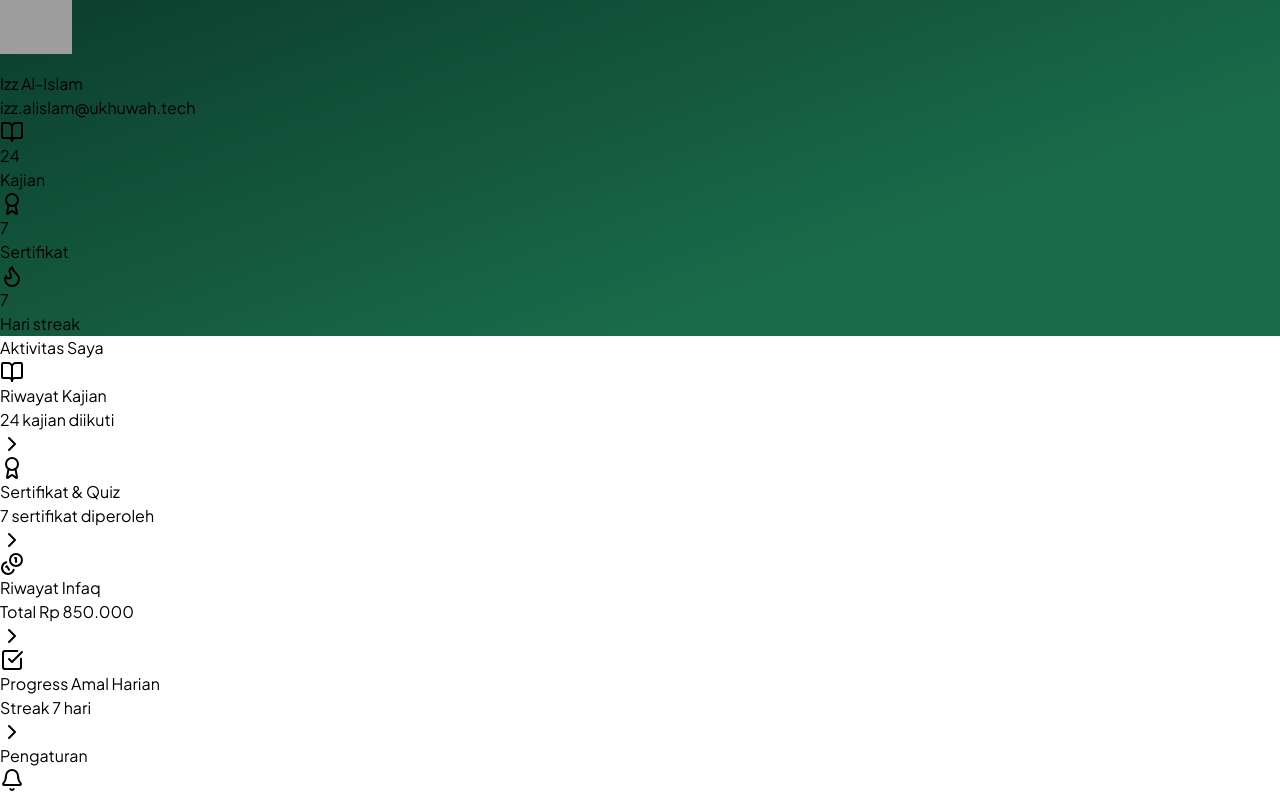
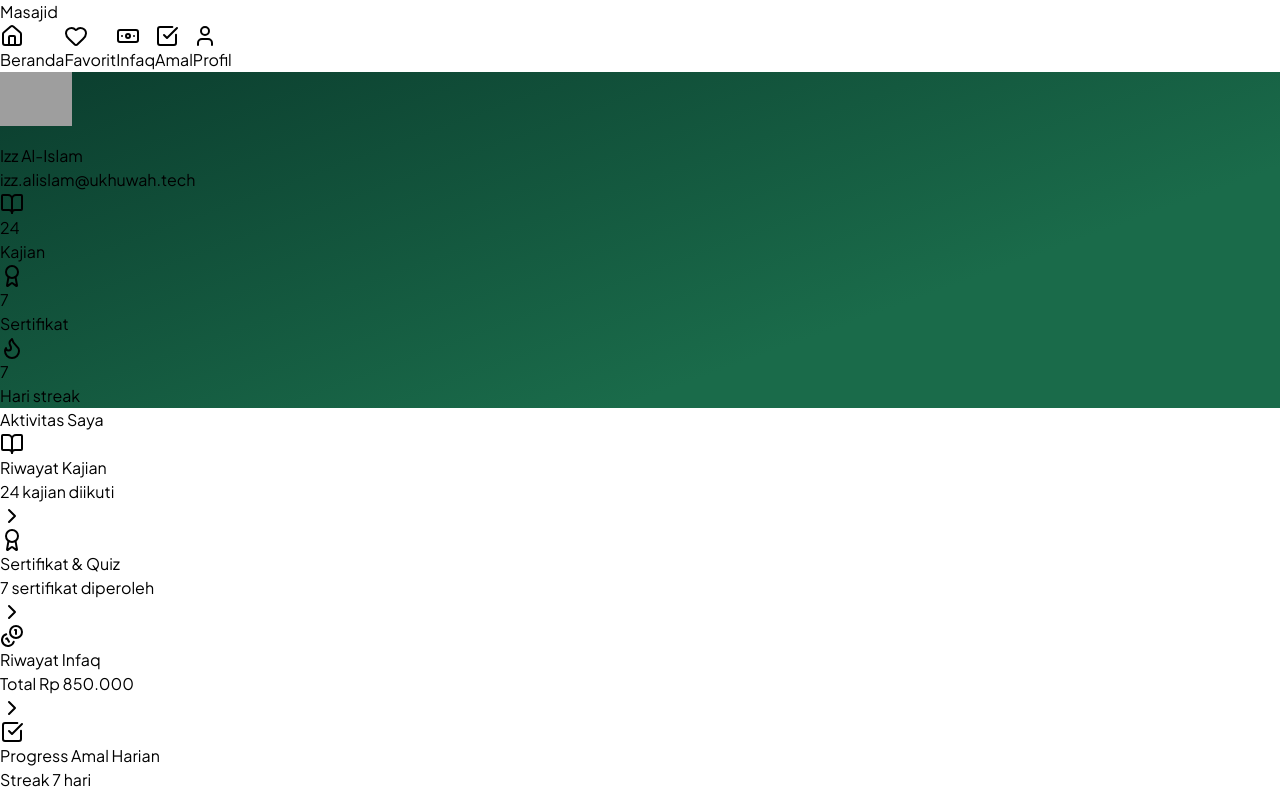
Before and after one commit to programmercintasunnah/masajid-react, a React (Vite) app: page /profile in a window 1280 px wide. Shown: the top 795 px of the page. Built offline with nearby package versions, Linux system fonts and the light colour scheme; grey boxes are pictures that could not be loaded.

Commit message:
feat: responsive layout - sidebar on desktop, bottom nav on mobile
- Remove fixed 390px width, now full width responsive
- Add responsive nav: bottom nav on <768px, sidebar on >=768px
- Sidebar expanded by default with icons and labels
- Remove unused IS_UI_MOBILE and DESKTOP_ROUTES

```diff
--- a/src/app/App.tsx
+++ b/src/app/App.tsx
@@ -1,21 +1,19 @@
 import { Routes, Route, useNavigate, useLocation } from "react-router-dom";
 import { MobileContainer } from "../components/layout/MobileContainer";
 import { PageHome, PageFavorites, PageInfaq, PageAmal, PageProfile, PageLogin } from "../pages";
-import { IS_UI_MOBILE } from "../config/constants";
 import type { Page } from "../types";
 
 export default function App() {
   const navigate = useNavigate();
   const location = useLocation();
 
-  const isMobile = IS_UI_MOBILE(location.pathname);
   const currentPage: Page = (location.pathname.slice(1) as Page) || "home";
 
   const handleNavigate = (page: Page) => {
     navigate(`/${page === "home" ? "" : page}`);
   };
 
-  if (!isMobile) {
+  if (location.pathname === "/login") {
     return (
       <div className="min-h-screen bg-gray-100">
         <Routes>
@@ -26,8 +24,7 @@ export default function App() {
   }
 
   return (
-    <div className="min-h-screen bg-gray-100 flex justify-center" style={{ fontFamily: "'Plus Jakarta Sans',sans-serif" }}>
-      <link href="https://fonts.googleapis.com/css2?family=Plus+Jakarta+Sans:wght@300;400;500;600;700;800&display=swap" rel="stylesheet" />
+    <div className="min-h-screen bg-gray-100">
       <MobileContainer currentPage={currentPage} onNavigate={handleNavigate}>
         <Routes>
           <Route path="/" element={<PageHome />} />
--- a/src/components/layout/MobileContainer.tsx
+++ b/src/components/layout/MobileContainer.tsx
@@ -1,3 +1,4 @@
+import { useState, useEffect } from "react";
 import type { Page } from "../../types";
 import { Home, Heart, Banknote, CheckSquare, User } from "lucide-react";
 
@@ -16,8 +17,57 @@ interface MobileContainerProps {
 }
 
 export function MobileContainer({ children, currentPage, onNavigate }: MobileContainerProps) {
+  const [isDesktop, setIsDesktop] = useState(false);
+
+  useEffect(() => {
+    const checkDesktop = () => setIsDesktop(window.innerWidth >= 768);
+    checkDesktop();
+    window.addEventListener("resize", checkDesktop);
+    return () => window.removeEventListener("resize", checkDesktop);
+  }, []);
+
+  if (isDesktop) {
+    return (
+      <div className="flex min-h-screen bg-gray-100" style={{ fontFamily: "'Plus Jakarta Sans',sans-serif" }}>
+        <link href="https://fonts.googleapis.com/css2?family=Plus+Jakarta+Sans:wght@300;400;500;600;700;800&display=swap" rel="stylesheet" />
+
+        {/* Desktop Sidebar */}
+        <aside className="w-56 bg-white border-r border-gray-200 flex flex-col flex-shrink-0">
+          <div className="p-4 border-b border-gray-100">
+            <h1 className="text-lg font-bold text-[#0b3d2e]">Masajid</h1>
+          </div>
+          <nav className="flex-1 p-3">
+            {NAV_ITEMS.map((n) => {
+              const Icon = n.icon;
+              const isActive = currentPage === n.id;
+              return (
+                <button
+                  key={n.id}
+                  onClick={() => onNavigate(n.id)}
+                  className={`w-full flex items-center gap-3 px-3 py-2.5 rounded-xl mb-1 transition-colors ${
+                    isActive
+                      ? "bg-[#0b3d2e] text-white"
+                      : "text-gray-600 hover:bg-gray-100"
+                  }`}
+                >
+                  <Icon className="w-5 h-5" />
+                  <span className="text-sm font-medium">{n.label}</span>
+                </button>
+              );
+            })}
+          </nav>
+        </aside>
+
+        {/* Main Content */}
+        <main className="flex-1 overflow-y-auto">
+          {children}
+        </main>
+      </div>
+    );
+  }
+
   return (
-    <div className="w-[390px] h-[100dvh] flex flex-col bg-[#f5f7f5] shadow-lg">
+    <div className="w-full h-[100dvh] flex flex-col bg-[#f5f7f5]">
       <div className="flex-1 overflow-y-auto animate-fade-up" key={currentPage}>
         {children}
       </div>
--- a/src/config/constants.ts
+++ b/src/config/constants.ts
@@ -2,12 +2,6 @@ export const API_BASE_URL = "https://api.myquran.com/v1";
 
 export const CITY_CODE = "0412"; // Pekanbaru
 export const CITY_NAME = "Kota Pekanbaru";
-
-export const DESKTOP_ROUTES = ["/login", "/register", "/forgot-password"];
-
-export const IS_UI_MOBILE = (pathname: string) => {
-  return !DESKTOP_ROUTES.some(route => pathname.startsWith(route));
-};
 
 export const DEFAULT_PRAYER_TIMES = {
   Fajr: "05:10",
```
Also changed, not shown: 1 other file (tests, documents, lock files or other folders).
